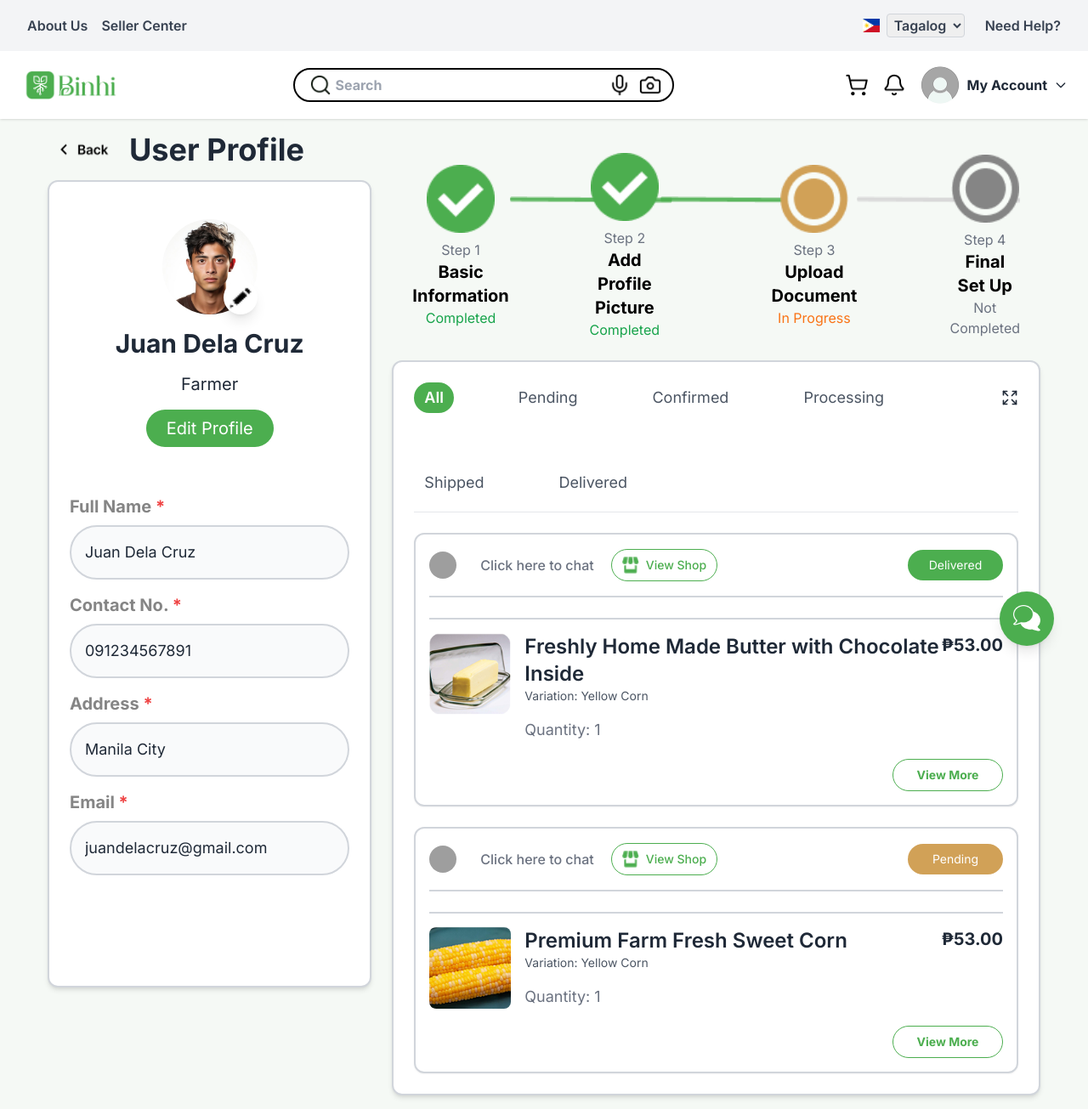
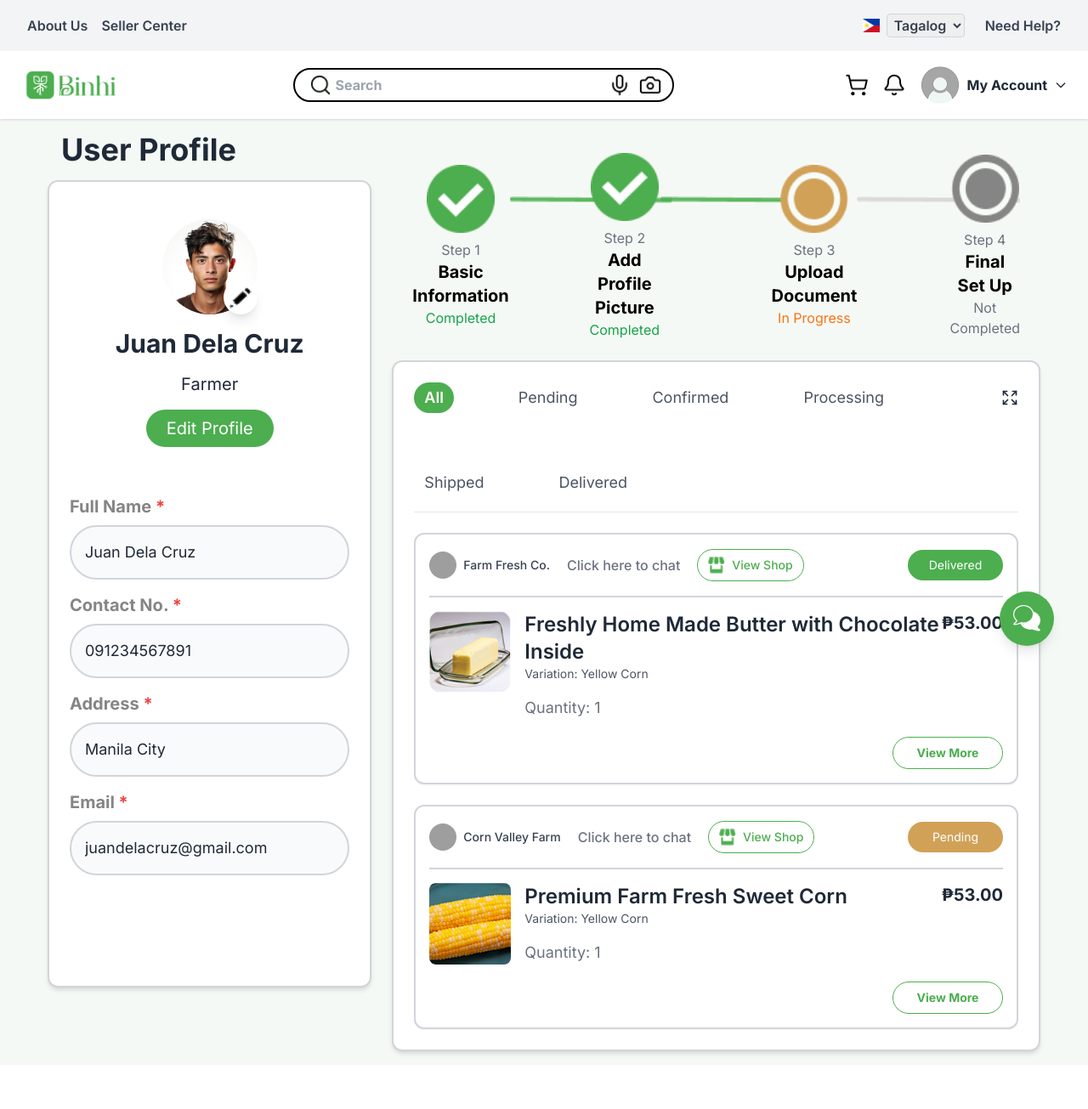
Before and after one commit to Arzion032/binhi-marketplace-frontend, a React (Vite) app: page /userprofile in a window 1280 px wide. Shown: the whole page at 85% size. After the commit the page ends 1253 px from the top, so only its background shows below. Built offline with nearby package versions, Linux system fonts and the light colour scheme; grey boxes are pictures that could not be loaded.

Commit message:
Edit Profile

```diff
--- a/src/components/ProfilePage/UserProfilePage.jsx
+++ b/src/components/ProfilePage/UserProfilePage.jsx
@@ -1,14 +1,11 @@
 import React, { useState } from 'react'
 import { Expand } from 'lucide-react';
+import { useNavigate } from 'react-router-dom';
 
 const UserProfilePage = () => {
   const [selectedTab, setSelectedTab] = useState("All");
   const [isEditing, setIsEditing] = useState(false);
-
-  // Mock navigation function for demo
-  const navigate = (path) => {
-    console.log(`Navigating to: ${path}`);
-  };
+  const navigate = useNavigate();
 
   // Profile data state
   const [profileData, setProfileData] = useState({
@@ -62,7 +59,9 @@ const UserProfilePage = () => {
       image: "Butter.png",
       quantity: 1,
       price: 53.00,
-      status: "Delivered"
+      status: "Delivered",
+      sellerName: "Farm Fresh Co.",
+      sellerProfile: "/seller1.png"
     },
     {
       id: 2,
@@ -70,7 +69,9 @@ const UserProfilePage = () => {
       image: "Mais.png",
       quantity: 1,
       price: 53.00,
-      status: "Pending"
+      status: "Pending",
+      sellerName: "Corn Valley Farm",
+      sellerProfile: "/seller2.png"
     }
   ];
 
@@ -86,18 +87,12 @@ const UserProfilePage = () => {
         <div className="w-full md:w-1/2 space-y-4">
 
           {/* Back Button and Title - Moved above profile card */}
-          <div className="flex items-center gap-4 mb-2">
-            <button
-              className="flex items-center text-gray-600 hover:text-black"
-              onClick={() => navigate("/landingpage")}
-            >
-              <img src="/arrow-left-s-line.png" alt="Back" className="w-20 h-10" />
-            </button>
-            <p className="text-4xl font-bold font-inter">User Profile</p>
+          <div className="flex items-center gap-4 mb-2 mx-2">
+            <p className="text-4xl font-bold font-inter mx-2">User Profile</p>
           </div>
 
           {/* Left - Profile Info */}
-          <div className="bg-white border-2 border-gray-300 rounded-xl shadow-md p-6 w-full md:w-full h-[950px]">
+          <div className="bg-white border-2 border-gray-300 rounded-xl shadow-md p-6 w-full md:w-full min-h-[950px]">
             <div className="flex flex-col items-center">
               <div className="relative">
                 <img
@@ -199,7 +194,7 @@ const UserProfilePage = () => {
         </div>
 
         {/* Right - Steps and Orders */}
-        <div className="w-full md:w-3/2 ">
+        <div className="w-full md:w-3/2">
 
           {/* Steps Section */}
           <div className="p-6">
@@ -273,7 +268,7 @@ const UserProfilePage = () => {
 
               {/* Expand button */}
               <button
-                onClick={() => navigate('/orderhistory')}
+                onClick={() => navigate('/OrderHistory')}
                 className="text-green hover:text-black transition-colors shrink-0 mt-2"
               >
                 <Expand size={20} />
@@ -293,7 +288,7 @@ const UserProfilePage = () => {
                     <div className="flex items-center justify-between mb-2">
                       <div className="flex items-center gap-2">
                         <img
-                    src={order.sellerProfile || "/default-profile.png"} // fallback if no image
+                          src={order.sellerProfile || "/default-profile.png"}
                           alt="Seller"
                           className="w-8 h-8 rounded-full object-cover"
                         />
@@ -302,24 +297,23 @@ const UserProfilePage = () => {
                           Click here to chat
                         </button>
                         <button className="flex items-center gap-2 hover:bg-green-700 hover:text-white text-[#4CAE4F] text-sm font-medium px-3 py-2 border border-[#4CAE4F] rounded-full transition">
-                  <img src="/shoppp.png" className="w-5 h-5" /> View Shop
+                          <img src="/shoppp.png" className="w-5 h-5" alt="shop" /> View Shop
                         </button>
                       </div>
 
-                {/* Buttons: Chat and View Shop */}
+                      {/* Status */}
                       <div className="flex items-left gap-2">
                         <span className={`inline-block text-white text-sm text-center w-28 px-2 py-2 rounded-full ${
-                  order.status === "Delivered" ? "bg-[#4CAE4F]" :
-                 "bg-[#D1A157]"
+                          order.status === "Delivered" ? "bg-[#4CAE4F]" : "bg-[#D1A157]"
                         }`}>
                           {order.status}
                         </span>
                       </div>
                     </div>
 
+                    {/* Single divider line */}
                     <div className="w-full h-[2px] bg-gray-300 mb-4 mt-2" />
 
-                <div className="w-full h-[2px] bg-gray-300 mb-4 mt-2" />
                     <div className="flex justify-between items-start w-full">
                       <div className="flex gap-4">
                         {/* Product image */}
@@ -339,7 +333,7 @@ const UserProfilePage = () => {
                         </div>
                       </div>
 
-                  {/* Right section: Status and price */}
+                      {/* Right section: Price */}
                       <div className="flex flex-col items-end justify-between h-full">
                         {order.price > 0 && (
                           <p className="text-xl font-bold">₱{order.price.toFixed(2)}</p>
@@ -349,7 +343,7 @@ const UserProfilePage = () => {
 
                     <div className="flex justify-end mt-5">
                       <button
-                  onClick={() => navigate('/orderhistory')}
+                        onClick={() => navigate('/OrderHistory')}
                         className="w-[130px] hover:bg-green-600 hover:text-white text-sm text-[#4CAE4F] font-bold py-2 px-2 border border-[#4CAE4F] rounded-full transition-all"
                       >
                         View More
@@ -359,6 +353,8 @@ const UserProfilePage = () => {
                 ))
               )}
             </div>
+
+            {/* Floating Chat Button */}
             <div className="group fixed bottom-10 right-10 z-50">
               <button
                 onClick={() => navigate('/ChatPage')}
```
Lines whose indentation alone changed are shown as unchanged.
